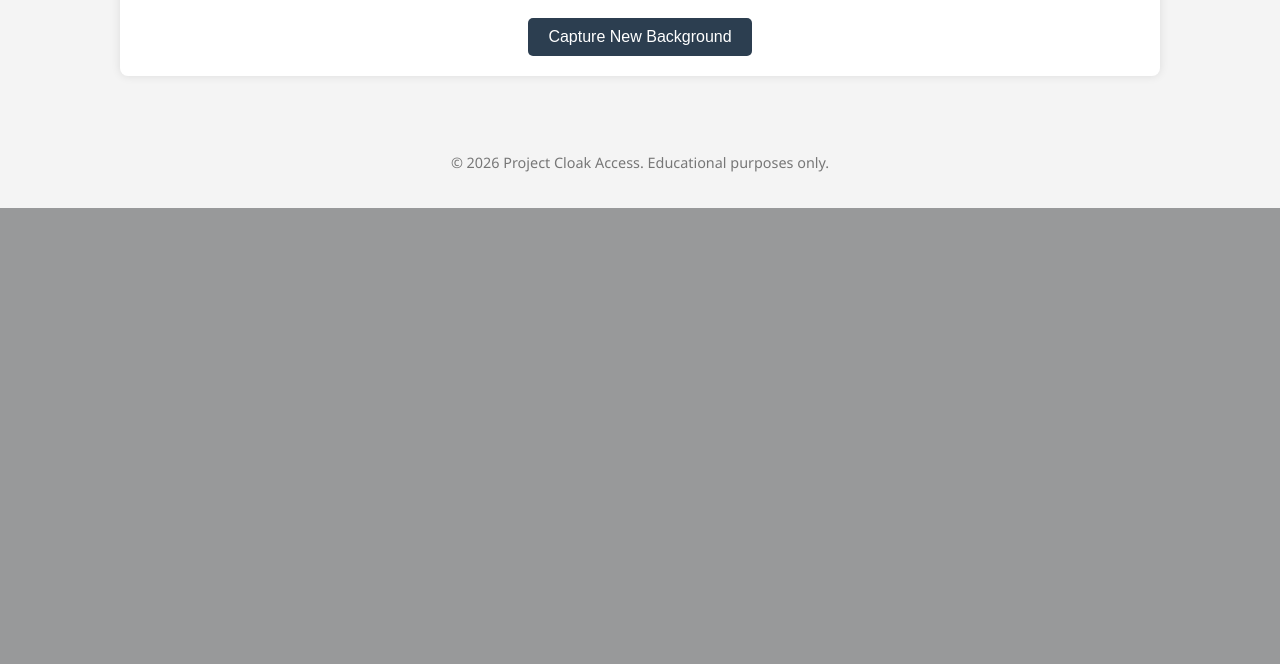
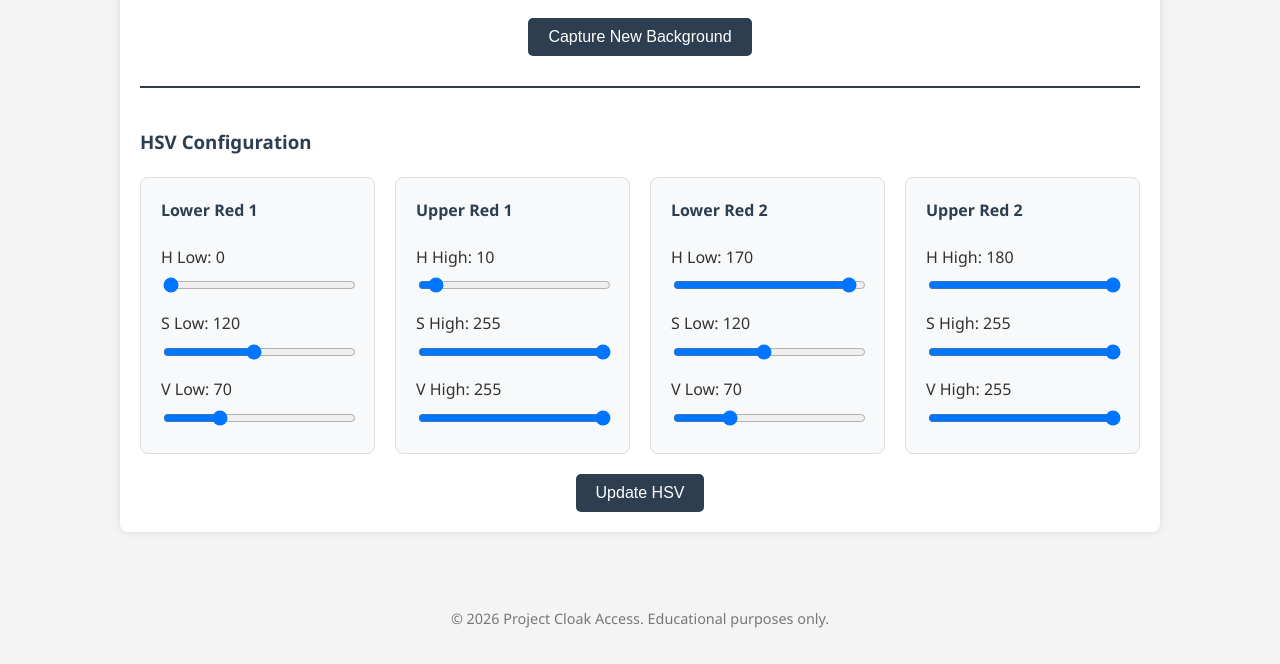
Before and after one commit to kunalpatil29th/project-cloak-accesss, a Flask app: page / in a window 1280 px wide. Shown: the part 1142-1806 px from the top of the page. Before the commit the page ends 1350 px from the top, so only its background shows below. Run offline with Flask 3, Linux system fonts and the light colour scheme.

Commit message:
feat: add HSV configuration panel with real-time updates

```diff
--- a/04_Web_Interface/app.py
+++ b/04_Web_Interface/app.py
@@ -14,7 +14,7 @@ Concepts:
 
 import os
 import sys
-from flask import Flask, render_template, Response, jsonify, send_from_directory
+from flask import Flask, render_template, Response, jsonify, send_from_directory, request
 import cv2
 from datetime import datetime
 
@@ -101,6 +101,43 @@ def capture_background():
     except Exception as e:
         return jsonify({"status": "error", "message": str(e)}), 500
 
+@app.route('/update_hsv', methods=['POST'])
+def update_hsv():
+    """
+    API endpoint to update HSV color ranges.
+
+    Definition: POST Request - An HTTP method used to send data to a server to
+    create/update a resource.
+    """
+    try:
+        data = request.get_json()
+
+        # Extract HSV values from request
+        lower1 = (data['h1_low'], data['s1_low'], data['v1_low'])
+        upper1 = (data['h1_high'], data['s1_high'], data['v1_high'])
+        lower2 = (data['h2_low'], data['s2_low'], data['v2_low'])
+        upper2 = (data['h2_high'], data['s2_high'], data['v2_high'])
+
+        cloak.update_hsv_ranges(lower1, upper1, lower2, upper2)
+        return jsonify({"status": "success", "message": "HSV ranges updated!"})
+    except Exception as e:
+        return jsonify({"status": "error", "message": str(e)}), 400
+
+@app.route('/update_morph', methods=['POST'])
+def update_morph():
+    """
+    API endpoint to update morphological parameters.
+    """
+    try:
+        data = request.get_json()
+        kernel_size = (data['kernel_size'], data['kernel_size'])
+        dilation_iterations = data['dilation_iterations']
+
+        cloak.update_morphological_params(kernel_size, dilation_iterations)
+        return jsonify({"status": "success", "message": "Morphological parameters updated!"})
+    except Exception as e:
+        return jsonify({"status": "error", "message": str(e)}), 400
+
 @app.route('/history')
 def history():
     """
--- a/04_Web_Interface/static/css/style.css
+++ b/04_Web_Interface/static/css/style.css
@@ -73,6 +73,42 @@ h1, h2, h3 {
     background-color: #34495e;
 }
 
+#config {
+    margin-top: 30px;
+    padding-top: 20px;
+    border-top: 2px solid #2c3e50;
+}
+
+.config-grid {
+    display: grid;
+    grid-template-columns: repeat(auto-fit, minmax(200px, 1fr));
+    gap: 20px;
+    margin-top: 20px;
+}
+
+.config-group {
+    background-color: #f8f9fa;
+    padding: 20px;
+    border-radius: 8px;
+    border: 1px solid #ddd;
+}
+
+.config-group h4 {
+    margin-top: 0;
+    color: #2c3e50;
+}
+
+.config-group label {
+    display: block;
+    margin: 10px 0 5px;
+    font-weight: 500;
+}
+
+.config-group input[type="range"] {
+    width: 100%;
+    cursor: pointer;
+}
+
 table {
     width: 100%;
     border-collapse: collapse;
--- a/04_Web_Interface/static/js/main.js
+++ b/04_Web_Interface/static/js/main.js
@@ -32,4 +32,59 @@ document.addEventListener('DOMContentLoaded', () => {
                 });
         });
     }
+
+    // Setup HSV slider value updates
+    const sliderIds = [
+        'h1-low', 's1-low', 'v1-low',
+        'h1-high', 's1-high', 'v1-high',
+        'h2-low', 's2-low', 'v2-low',
+        'h2-high', 's2-high', 'v2-high'
+    ];
+
+    sliderIds.forEach(id => {
+        const slider = document.getElementById(id);
+        const valSpan = document.getElementById(`${id}-val`);
+        if (slider && valSpan) {
+            slider.addEventListener('input', () => {
+                valSpan.textContent = slider.value;
+            });
+        }
+    });
+
+    // Update HSV button handler
+    const updateHsvBtn = document.getElementById('update-hsv-btn');
+    if (updateHsvBtn) {
+        updateHsvBtn.addEventListener('click', () => {
+            const hsvData = {
+                h1_low: parseInt(document.getElementById('h1-low').value),
+                s1_low: parseInt(document.getElementById('s1-low').value),
+                v1_low: parseInt(document.getElementById('v1-low').value),
+                h1_high: parseInt(document.getElementById('h1-high').value),
+                s1_high: parseInt(document.getElementById('s1-high').value),
+                v1_high: parseInt(document.getElementById('v1-high').value),
+                h2_low: parseInt(document.getElementById('h2-low').value),
+                s2_low: parseInt(document.getElementById('s2-low').value),
+                v2_low: parseInt(document.getElementById('v2-low').value),
+                h2_high: parseInt(document.getElementById('h2-high').value),
+                s2_high: parseInt(document.getElementById('s2-high').value),
+                v2_high: parseInt(document.getElementById('v2-high').value)
+            };
+
+            fetch('/update_hsv', {
+                method: 'POST',
+                headers: {
+                    'Content-Type': 'application/json'
+                },
+                body: JSON.stringify(hsvData)
+            })
+                .then(response => response.json())
+                .then(data => {
+                    alert(data.message);
+                })
+                .catch(error => {
+                    console.error('Error:', error);
+                    alert('Failed to update HSV ranges.');
+                });
+        });
+    }
 });
--- a/04_Web_Interface/templates/index.html
+++ b/04_Web_Interface/templates/index.html
@@ -30,6 +30,55 @@
                 <button id="capture-btn" class="btn">Capture New Background</button>
             </div>
         </section>
+
+        <section id="config">
+            <h3>HSV Configuration</h3>
+            <div class="config-grid">
+                <div class="config-group">
+                    <h4>Lower Red 1</h4>
+                    <label>H Low: <span id="h1-low-val">0</span></label>
+                    <input type="range" id="h1-low" min="0" max="179" value="0">
+                    <label>S Low: <span id="s1-low-val">120</span></label>
+                    <input type="range" id="s1-low" min="0" max="255" value="120">
+                    <label>V Low: <span id="v1-low-val">70</span></label>
+                    <input type="range" id="v1-low" min="0" max="255" value="70">
+                </div>
+
+                <div class="config-group">
+                    <h4>Upper Red 1</h4>
+                    <label>H High: <span id="h1-high-val">10</span></label>
+                    <input type="range" id="h1-high" min="0" max="179" value="10">
+                    <label>S High: <span id="s1-high-val">255</span></label>
+                    <input type="range" id="s1-high" min="0" max="255" value="255">
+                    <label>V High: <span id="v1-high-val">255</span></label>
+                    <input type="range" id="v1-high" min="0" max="255" value="255">
+                </div>
+
+                <div class="config-group">
+                    <h4>Lower Red 2</h4>
+                    <label>H Low: <span id="h2-low-val">170</span></label>
+                    <input type="range" id="h2-low" min="0" max="179" value="170">
+                    <label>S Low: <span id="s2-low-val">120</span></label>
+                    <input type="range" id="s2-low" min="0" max="255" value="120">
+                    <label>V Low: <span id="v2-low-val">70</span></label>
+                    <input type="range" id="v2-low" min="0" max="255" value="70">
+                </div>
+
+                <div class="config-group">
+                    <h4>Upper Red 2</h4>
+                    <label>H High: <span id="h2-high-val">180</span></label>
+                    <input type="range" id="h2-high" min="0" max="179" value="179">
+                    <label>S High: <span id="s2-high-val">255</span></label>
+                    <input type="range" id="s2-high" min="0" max="255" value="255">
+                    <label>V High: <span id="v2-high-val">255</span></label>
+                    <input type="range" id="v2-high" min="0" max="255" value="255">
+                </div>
+            </div>
+
+            <div class="controls">
+                <button id="update-hsv-btn" class="btn">Update HSV</button>
+            </div>
+        </section>
     </main>
     <footer>
         <p>&copy; 2026 Project Cloak Access. Educational purposes only.</p>
```
Also changed, not shown: 03_Advanced/advanced_cloak.py (+35 -5 lines).
